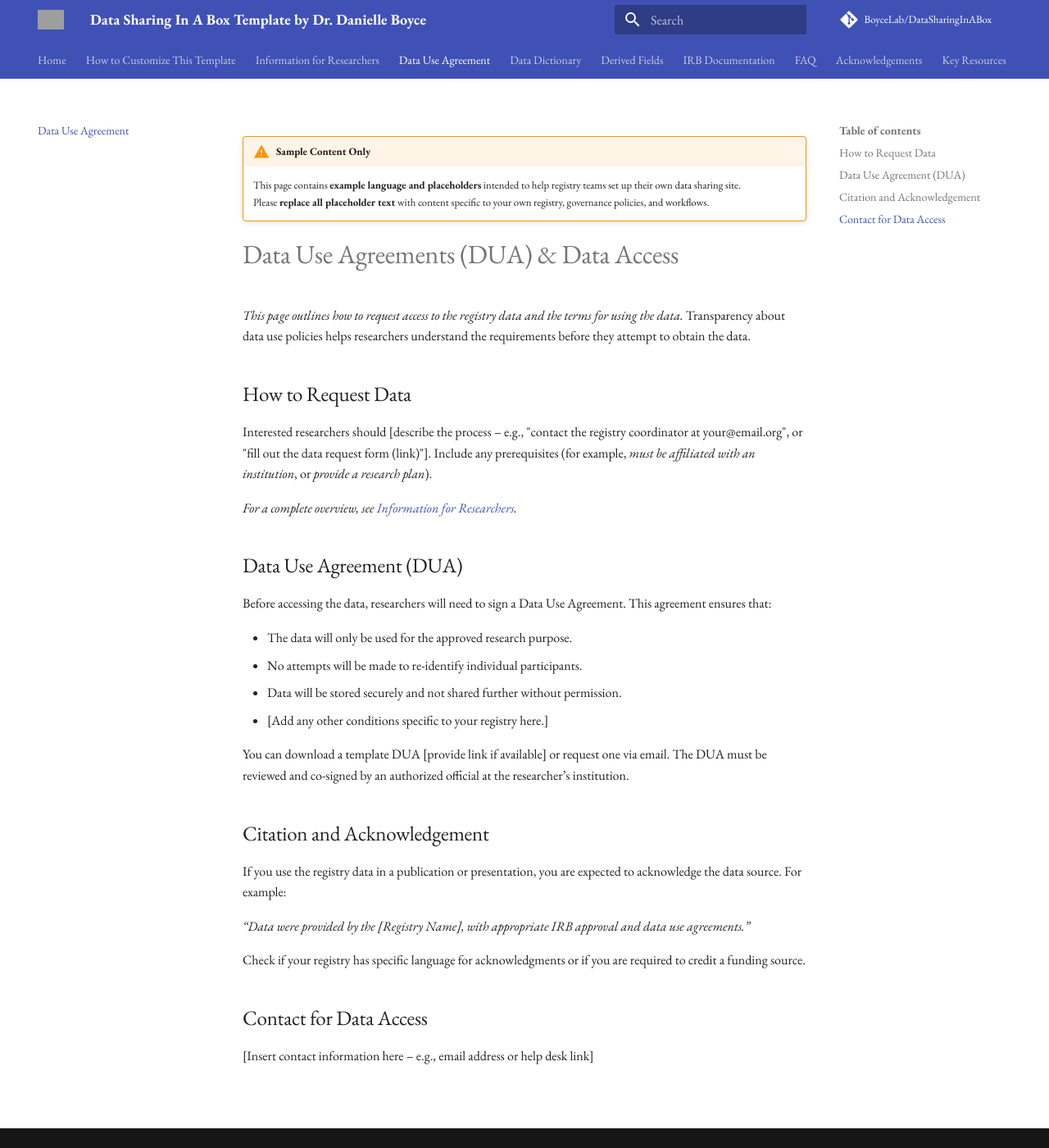
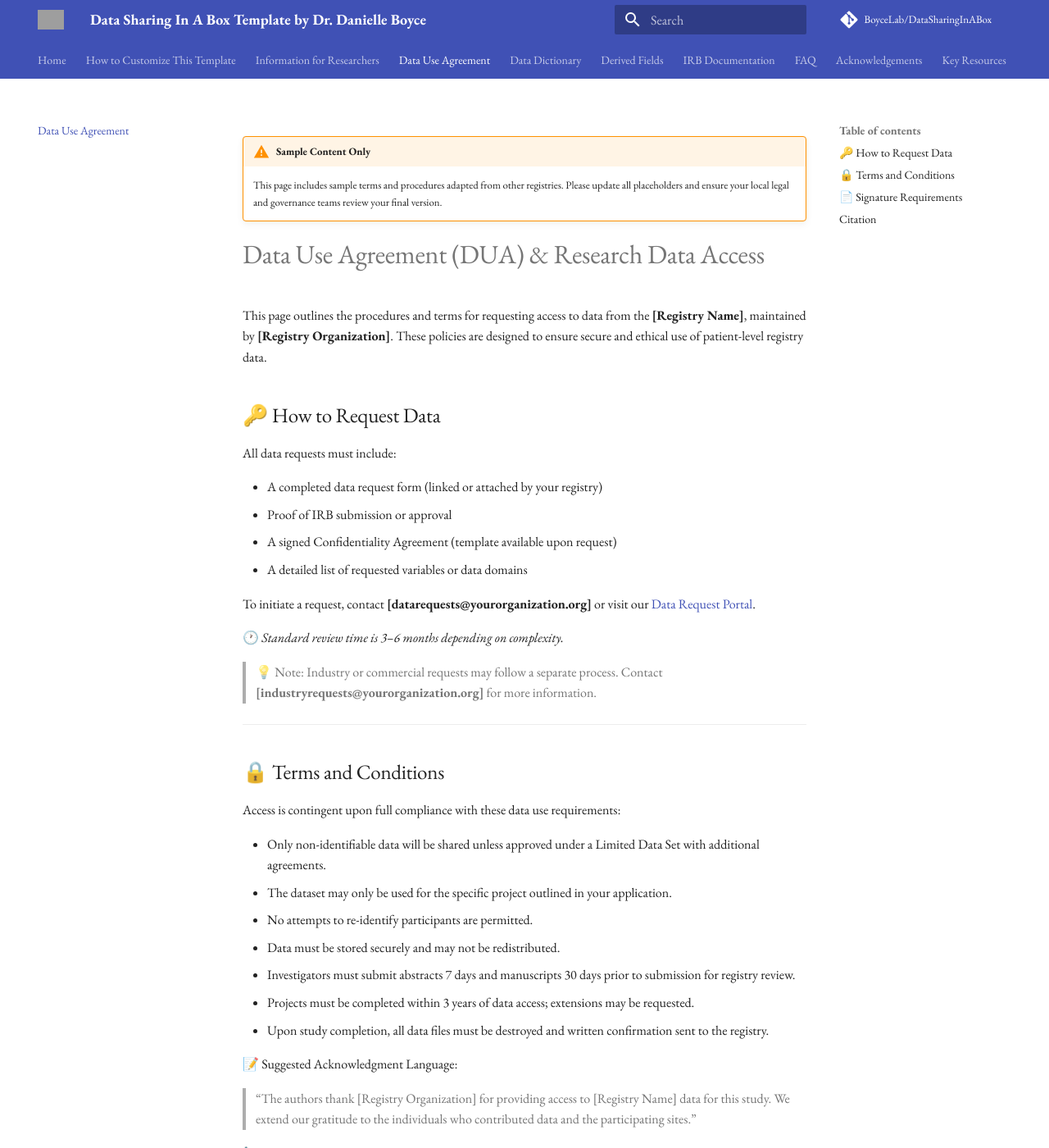
Before and after one commit to BoyceLab/DataSharingInABox, an MkDocs documentation site: the page built from docs/dua.md, in a window 1280 px wide and 1400 px high. Shown: the whole window at 82% size. Built offline with MkDocs 1.6.1 and Material for MkDocs 9.7.7, drawn with Linux system fonts in a browser that asks for light colours; comment, search, counter and statistics services are not loaded; some of the changed text lies outside the part shown; grey boxes are pictures that could not be loaded.

Commit message:
Update dua.md

```diff
--- a/docs/dua.md
+++ b/docs/dua.md
@@ -1,37 +1,63 @@
+---
+title: Data Use Agreement & Access Instructions
+---
+
 !!! warning "Sample Content Only"
-    This page contains **example language and placeholders** intended to help registry teams set up their own data sharing site.
-    Please **replace all placeholder text** with content specific to your own registry, governance policies, and workflows.
+    This page includes sample terms and procedures adapted from other registries. Please update all placeholders and ensure your local legal and governance teams review your final version.
 
-# Data Use Agreements (DUA) & Data Access
+# Data Use Agreement (DUA) & Research Data Access
 
-*This page outlines how to request access to the registry data and the terms for using the data.* Transparency about data use policies helps researchers understand the requirements before they attempt to obtain the data.
+This page outlines the procedures and terms for requesting access to data from the **[Registry Name]**, maintained by **[Registry Organization]**. These policies are designed to ensure secure and ethical use of patient-level registry data.
 
-## How to Request Data
+## 🔑 How to Request Data
 
-Interested researchers should [describe the process – e.g., "contact the registry coordinator at your@email.org", or "fill out the data request form (link)"].
-Include any prerequisites (for example, *must be affiliated with an institution*, or *provide a research plan*).
+All data requests must include:
 
-_For a complete overview, see [Information for Researchers](researchers.md)._
+- A completed data request form (linked or attached by your registry)
+- Proof of IRB submission or approval
+- A signed Confidentiality Agreement (template available upon request)
+- A detailed list of requested variables or data domains
 
-## Data Use Agreement (DUA)
+To initiate a request, contact **[datarequests@yourorganization.org]** or visit our [Data Request Portal](https://yourorg.org/data-portal).
 
-Before accessing the data, researchers will need to sign a Data Use Agreement. This agreement ensures that:
+🕐 *Standard review time is 3–6 months depending on complexity.*
 
-- The data will only be used for the approved research purpose.
-- No attempts will be made to re-identify individual participants.
-- Data will be stored securely and not shared further without permission.
-- [Add any other conditions specific to your registry here.]
+> 💡 Note: Industry or commercial requests may follow a separate process. Contact **[industryrequests@yourorganization.org]** for more information.
 
-You can download a template DUA [provide link if available] or request one via email. The DUA must be reviewed and co-signed by an authorized official at the researcher’s institution.
+---
 
-## Citation and Acknowledgement
+## 🔒 Terms and Conditions
 
-If you use the registry data in a publication or presentation, you are expected to acknowledge the data source. For example:
+Access is contingent upon full compliance with these data use requirements:
 
-*“Data were provided by the [Registry Name], with appropriate IRB approval and data use agreements.”*
+- Only non-identifiable data will be shared unless approved under a Limited Data Set with additional agreements.
+- The dataset may only be used for the specific project outlined in your application.
+- No attempts to re-identify participants are permitted.
+- Data must be stored securely and may not be redistributed.
+- Investigators must submit abstracts 7 days and manuscripts 30 days prior to submission for registry review.
+- Projects must be completed within 3 years of data access; extensions may be requested.
+- Upon study completion, all data files must be destroyed and written confirmation sent to the registry.
 
-Check if your registry has specific language for acknowledgments or if you are required to credit a funding source.
+📝 Suggested Acknowledgment Language:
+> “The authors thank [Registry Organization] for providing access to [Registry Name] data for this study. We extend our gratitude to the individuals who contributed data and the participating sites.”
 
-## Contact for Data Access
+📢 Suggested Data Availability Statement:
+> “Data are available upon reasonable request through the [Registry Organization]'s Research Oversight Committee. Contact [datarequests@yourorg.org] for details. Access restrictions apply to protect patient privacy.”
 
-[Insert contact information here – e.g., email address or help desk link]
+---
+
+## 📄 Signature Requirements
+
+The following must be signed and submitted:
+
+- Confidentiality Agreement
+- (If applicable) Information Use Agreement (IUA) for Limited Data Sets
+- IRB approval letter
+
+The **Principal Investigator (PI)** must be affiliated with the institution responsible for data analysis. Changes in personnel or institution must be reported to **[Registry Organization]**.
+
+---
+
+## Citation
+
+> *Adapted with permission from the Cystic Fibrosis Foundation: CFFPR Data Application and Confidentiality Agreement.*
```
